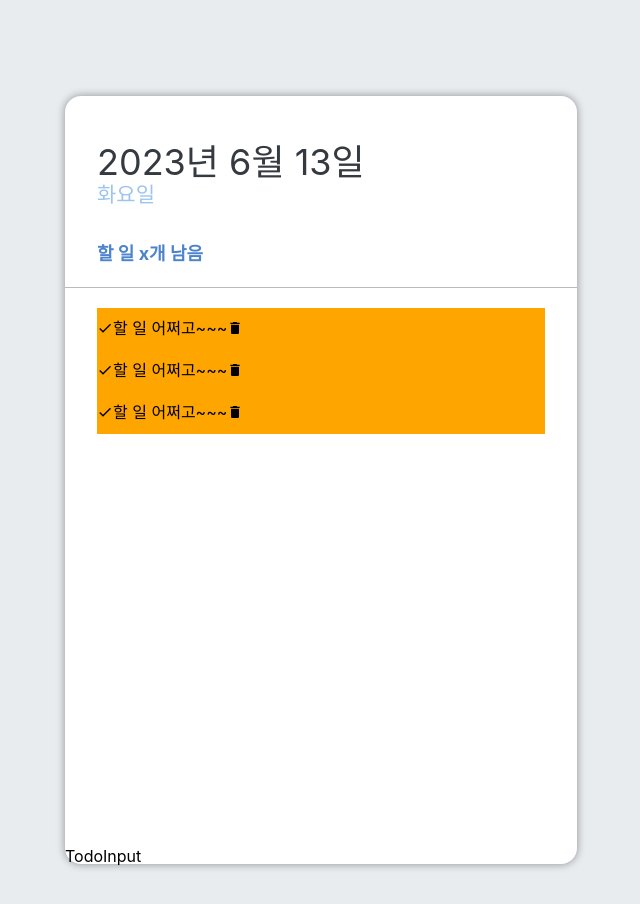
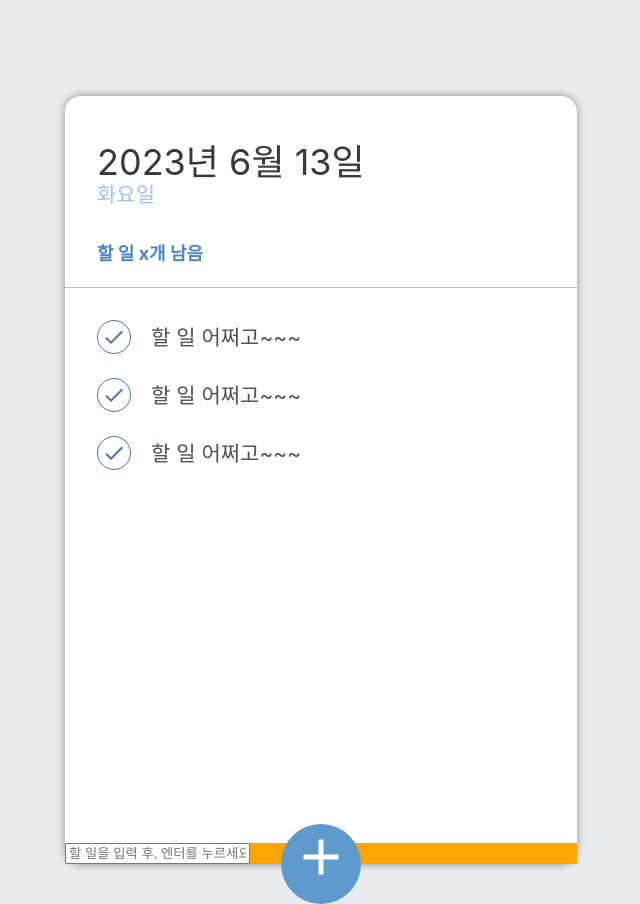
Before and after one commit to jjiiwon0101/react-todo-app, a React (Create React App) app: page / in a window 1280 px wide. Shown: the whole page, without its empty margins (319-959 px from the left). Built offline with nearby package versions, Linux system fonts and the light colour scheme.

Commit message:
230613 #3.5 scss 작성중

```diff
--- a/src/component/TodoInput.js
+++ b/src/component/TodoInput.js
@@ -1,8 +1,24 @@
 import React from 'react'
+import { MdAdd } from 'react-icons/md'
+
+import './scss/TodoInput.scss';
 
 const TodoInput = () => {
   return (
-    <div>TodoInput</div>
+    <>
+        <div className='form-wrapper'>
+            <form className='insert-form'>
+                <input
+                type='text'
+                placeholder='할 일을 입력 후, 엔터를 누르세요!'
+                />
+            </form>
+        </div>
+
+        <button className='insert-btn'>
+            <MdAdd />
+        </button>
+    </>
   )
 }
 
--- a/src/component/TodoItem.js
+++ b/src/component/TodoItem.js
@@ -6,7 +6,7 @@
 const TodoItem = () => {
   return (
     <li className='todo-list-item'>
-        <div className='check-circle'>
+        <div className='check-circle active'>
             <MdDone />
         </div>
         <span className='text'>할 일 어쩌고~~~</span>
--- /dev/null
+++ b/src/component/scss/TodoInput.scss
@@ -0,0 +1,23 @@
+
+.form-wrapper {
+    background: orange;
+}
+
+.insert-btn {
+    background: #5e9bcc;
+
+    z-index: 5;
+    cursor: pointer;
+    width: 80px;
+    height: 80px;
+    font-size: 60px;
+
+    position: absolute;
+    left: 50%;
+    bottom: 0;
+    transform: translate(-50%, 50%);
+
+    color: white;
+    border-radius: 50%;
+    border: none;
+}
--- a/src/component/scss/TodoItem.scss
+++ b/src/component/scss/TodoItem.scss
@@ -1,5 +1,65 @@
+
+@mixin content-center {
+    display: flex;
+    justify-content: center;
+    align-items: center;
+
+}
+
 .todo-list-item {
     display: flex;
+    align-items: center;
     padding: 12px 0;
-    background: orange;
+
+    &:hover .remove {
+        display: block;
+    }
+
+
+    .check-circle {
+        width: 32px;
+        height: 32px;
+        border-radius: 50%;
+        border: 1px solid #9da1a7;
+        font-size: 24px;
+        margin-right: 20px;
+        cursor: pointer;
+
+        @include content-center;
+
+        &.active {
+            border: 1px solid #4a74b3;
+            color: #4a74b3;
+        }
+    }
+
+    .text{
+        font-size: 21px;
+        color: #495057;
+        flex: 1;
+
+        &.finish {
+            color: #919396;
+            text-decoration: line-through;
+        }
+    }
+
+
+    .remove {
+        font-size: 28px;
+        cursor: pointer;
+        color: rgb(252, 56, 115);
+
+        @include content-center;
+
+        // opacity: 0.8;
+        // transition: 0.2s;
+        display: none;
+
+        &:hover svg {
+            opacity: 0.8;;
+        }
+    }
+
+
 }
--- a/src/component/scss/TodoMain.scss
+++ b/src/component/scss/TodoMain.scss
@@ -1,5 +1,8 @@
+
 .todo-list {
     flex: 1;
     padding: 20px 32px 48px;
     overflow: auto;
+
+
 }
```
